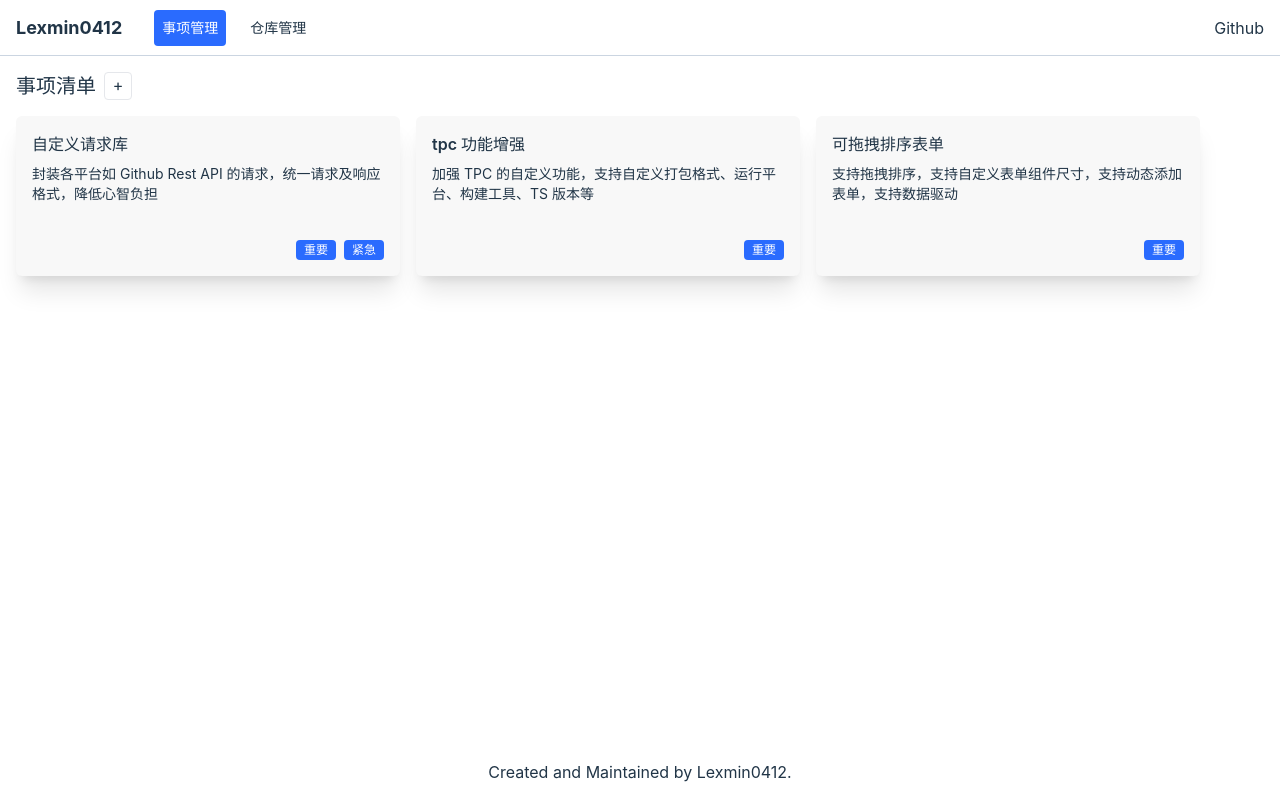
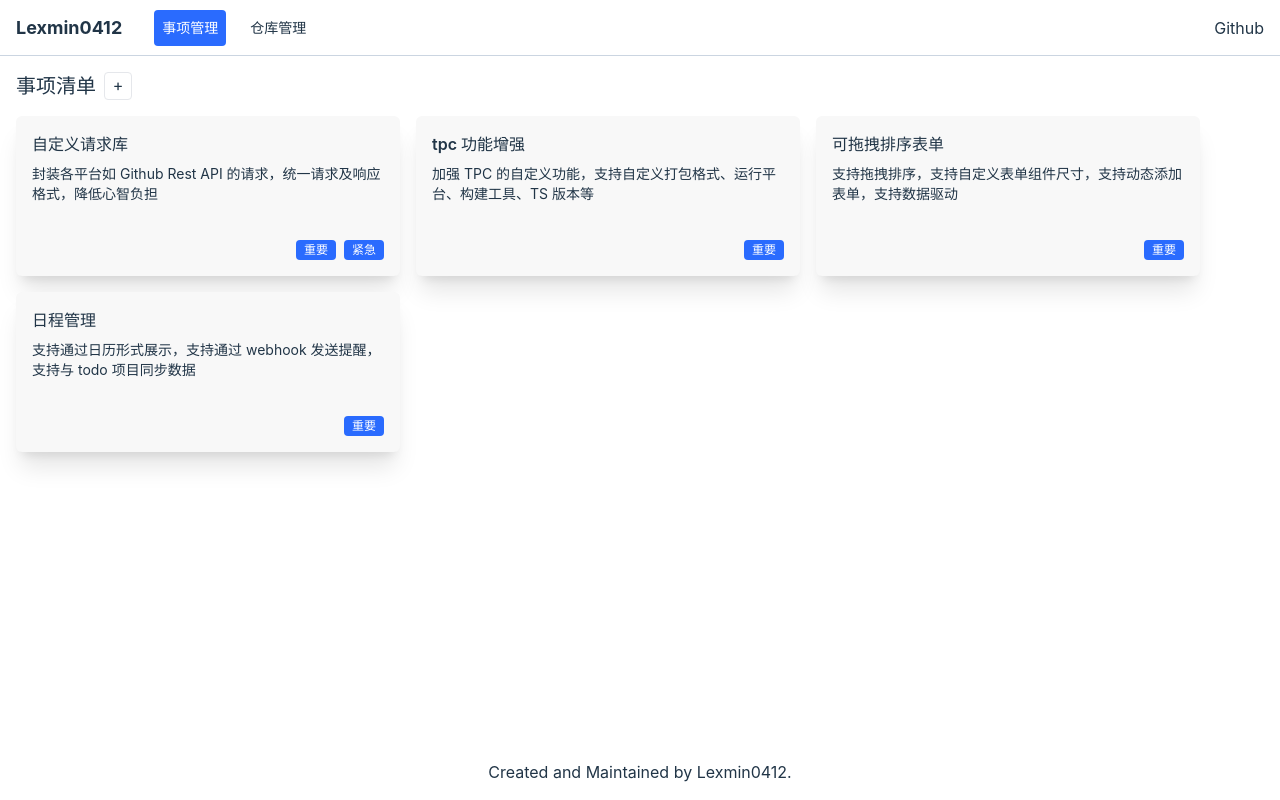
Before and after one commit to lexmin0412/workbench, a React (Vite) app: page / in a window 1280 px wide. Built offline with nearby package versions, Linux system fonts and the light colour scheme.

Commit message:
feat: 新增日程管理

```diff
--- a/src/pages/issues/index.tsx
+++ b/src/pages/issues/index.tsx
@@ -22,6 +22,12 @@ export default function Issues() {
       id: Math.random(),
       title: "可拖拽排序表单",
       desc: "支持拖拽排序，支持自定义表单组件尺寸，支持动态添加表单，支持数据驱动",
+      tags: ["重要"],
+    },
+    {
+      id: Math.random(),
+      title: "日程管理",
+      desc: "支持通过日历形式展示，支持通过 webhook 发送提醒，支持与 todo 项目同步数据",
       tags: ["重要"],
     },
   ];
```
